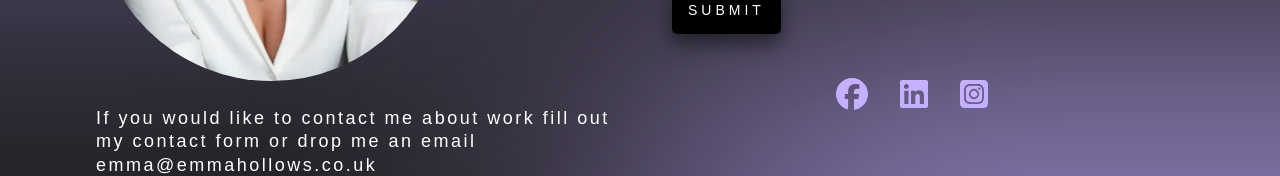
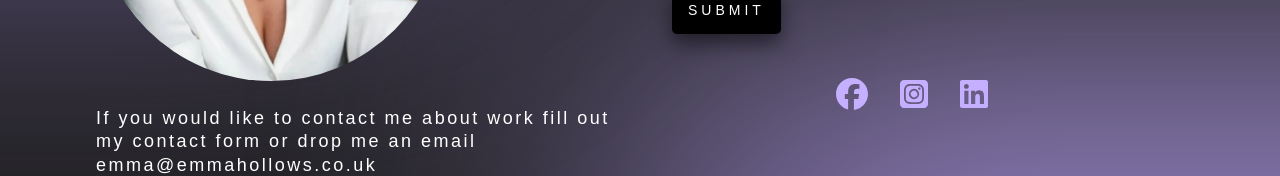
Before and after one commit to curveservices/emma-hollows-design, a React (Vite) app: page /contact in a window 1280 px wide. Shown: the part 564-740 px from the top of the page. Built offline with nearby package versions, Linux system fonts and the light colour scheme.

Commit message:
Swap LinkedIn and Instagram links in Socials component for correct navigation

```diff
--- a/src/components/socials/index.jsx
+++ b/src/components/socials/index.jsx
@@ -29,6 +29,16 @@ const Socials = (props) => {
         </li>
         <li className="icons">
           <Link
+            to='https://www.instagram.com/emma.hollows.design/'
+            target="_blank"
+            alt="Instagram"
+            aria-label="follow me on instagram"
+          >
+            <FontAwesomeIcon icon={faSquareInstagram} alt="Instagram Link" color="var(--secondary)" />
+          </Link>
+        </li>
+        <li className="icons">
+          <Link
             to='https://www.linkedin.com/in/emmalouisehollows/'
             target="_blank"
             alt="LinkedIn"
@@ -37,16 +47,6 @@ const Socials = (props) => {
             <FontAwesomeIcon icon={faLinkedin} alt="LinkedIn" color="var(--secondary)" />
           </Link>
         </li>
-        <li className="icons">
-          <Link
-            to='https://www.instagram.com/emma.hollows.design/'
-            target="_blank"
-            alt="Instagram"
-            aria-label="follow me on instagram"
-          >
-            <FontAwesomeIcon icon={faSquareInstagram} alt="Instagram Link" color="var(--secondary)" />
-          </Link>
-        </li>
       </ul>
     </>
   );
```
